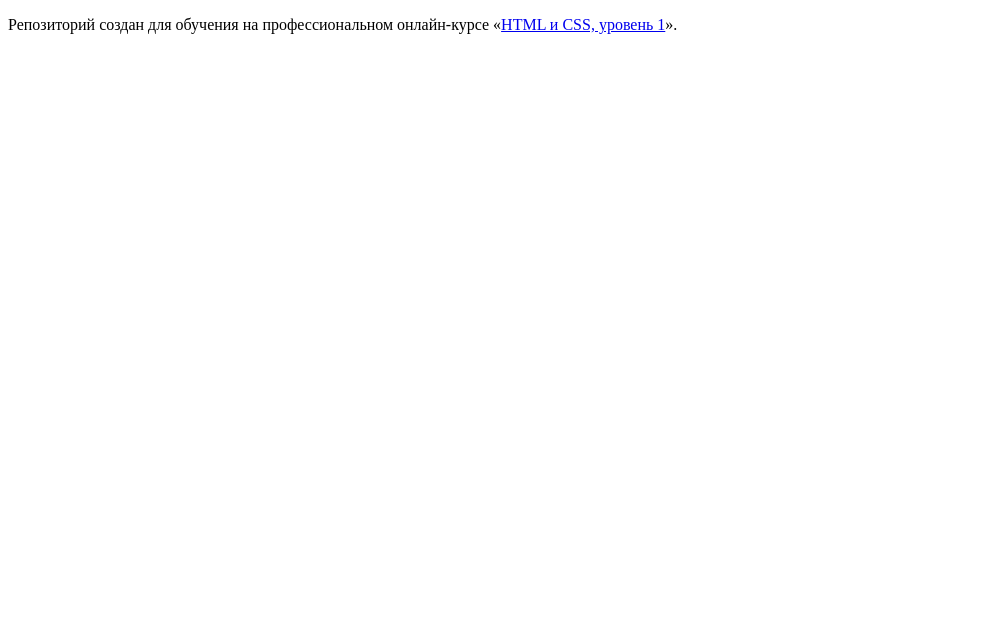
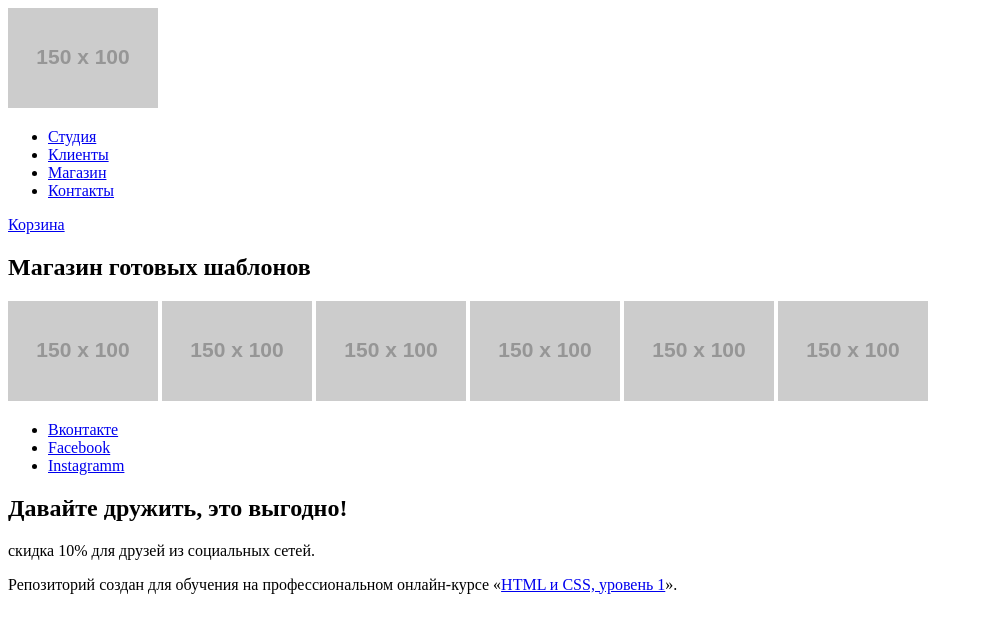
Before and after one commit to Art-tmb/1437395-nerds-28, a plain HTML site: page index.html in a window 1280 px wide. Shown: the whole page, without its empty margins (0-983 px from the left). Drawn offline with Linux system fonts and the light colour scheme; placeholder pictures from the web are drawn by us.

Commit message:
Update index.html

```diff
--- a/index.html
+++ b/index.html
@@ -5,6 +5,41 @@
     <title>HTML Academy: Нёрдс</title>
   </head>
   <body>
+    <header class="main-header">
+        <nav class="main-navigation">
+        <img src="https://via.placeholder.com/150x100" alt="" >
+            <ul class="site-navigation">
+              <li><a href="Studio.html">Студия</a></li>
+              <li><a href="Clients.html">Клиенты</a></li>
+              <li><a href="Shop.html">Магазин</a></li>
+              <li><a href="Contacts.html">Контакты</a></li>
+            </ul>
+            <a href="Basket.html">Корзина</a>
+            <h1>Магазин готовых шаблонов</h1>
+        </nav>
+    </header>
+    <main>
+        <img src="https://via.placeholder.com/150x100" alt="" >
+        <img src="https://via.placeholder.com/150x100" alt="" >
+        <img src="https://via.placeholder.com/150x100" alt="" >
+        <img src="https://via.placeholder.com/150x100" alt="" >
+        <img src="https://via.placeholder.com/150x100" alt="" >
+        <img src="https://via.placeholder.com/150x100" alt="" >
+    </main>
+    <footer>
+        <section>
+            <ul>
+                <li>
+                    <a href="#">Вконтакте</a>
+                </li>
+                <li><a href="#">Facebook</a>
+                </li>
+                <li><a href="#">Instagramm</a></li>
+            </ul>
+            <h2>Давайте дружить, это выгодно!</h2>
+            скидка 10% для друзей из социальных сетей.
+        </section>
+        </footer>
 
     <p>Репозиторий создан для обучения на профессиональном онлайн‑курсе «<a href="https://htmlacademy.ru/intensive/htmlcss">HTML и CSS, уровень 1</a>».</p>
 
```
